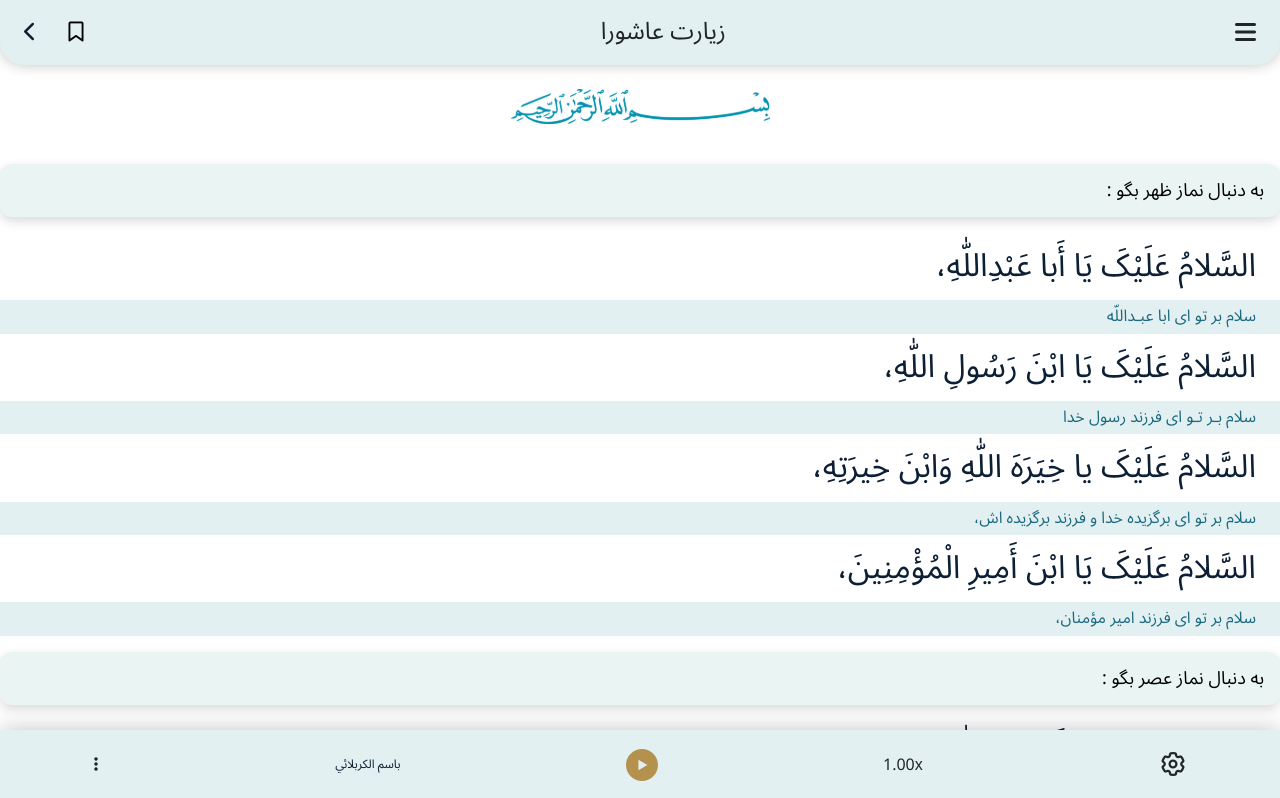
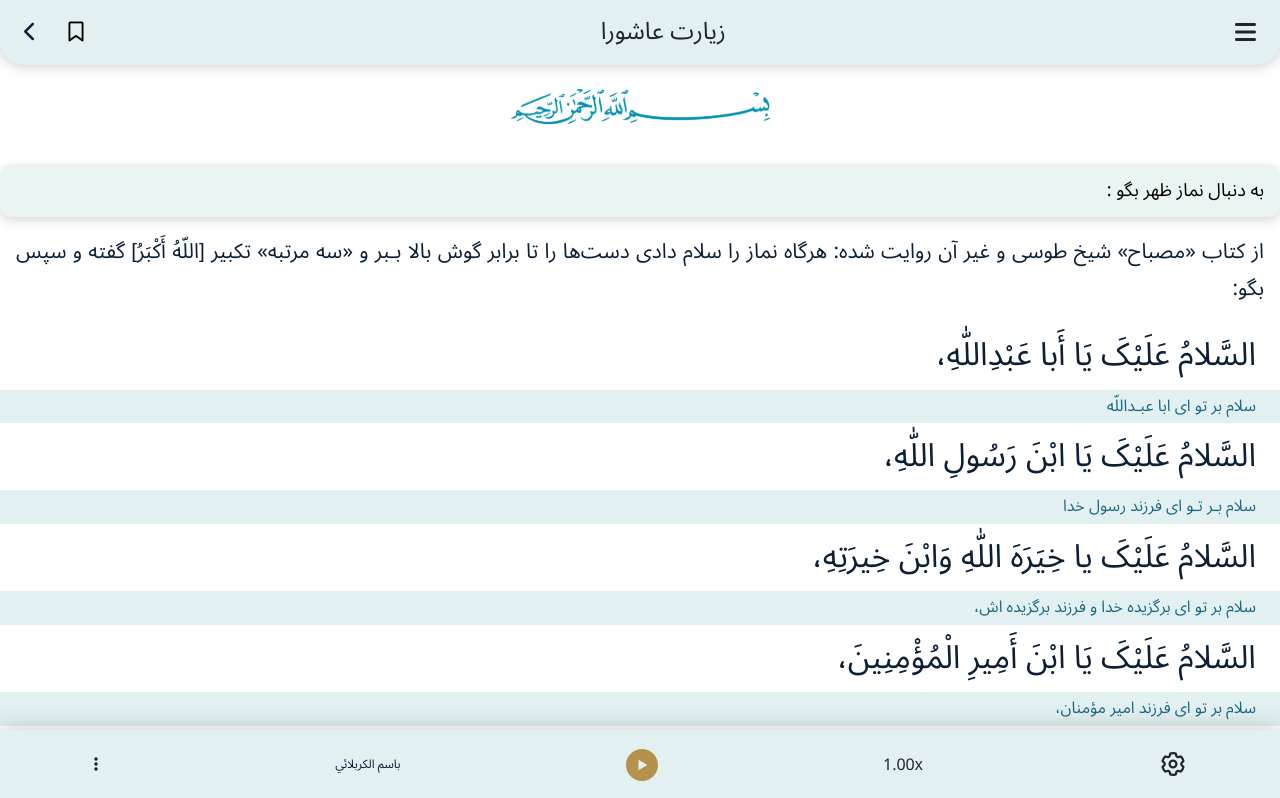
Before and after one commit to mostafafront/mafatih, a Next.js app: page /reader in a window 1280 px wide. Shown: the top 798 px of the page. Built offline with nearby package versions, Linux system fonts and the light colour scheme.

Commit message:
create description section in reader page

```diff
--- a/src/pages/reader/index.js
+++ b/src/pages/reader/index.js
@@ -625,6 +625,9 @@ export default function ReaderPage() {
             <div className="stickySubtitle-prayer d-flex align-items-center p-3 my-3">
               <h3 className="mb-0">به دنبال نماز ظهر بگو :</h3>
             </div>
+            <div className="desciption-prayer px-3">
+              <p>از کتاب «مصباح» شیخ طوسی و غیر آن روایت شده: هرگاه نماز را سلام دادی دست‌ها را تا برابر گوش بالا بـبر و «سه مرتبه» تکبیر [اللّهُ أَکْبَرُ] گفته و سپس بگو:</p>
+            </div>
             <div className="textFaraz-prayer">
               <div className="faraz d-flex flex-column">
                 <div className="arabicText-Faraz py-2 px-3 px-md-4">
--- a/src/styles/reader-style.css
+++ b/src/styles/reader-style.css
@@ -79,6 +79,14 @@
 	font-size: 1rem;
 	line-height: 1.6rem;
 }
+
+
+/* descirption */
+.desciption-prayer{
+	font-size: 1.3rem;
+	line-height: 2.3rem;
+}
+/* descirption */
 
 /* PRAYER */
 
```
